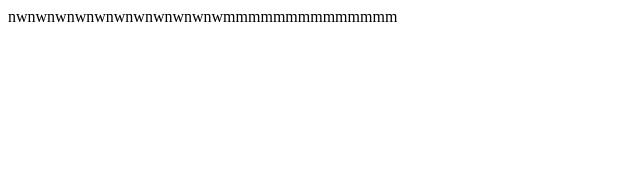
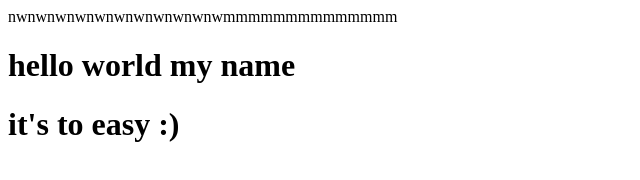
Before and after one commit to Natthaphong-ntp/we-project, a plain HTML site: page index.html in a window 1280 px wide. Shown: the whole page, without its empty margins (0-640 px from the left). Drawn offline with Linux system fonts and the light colour scheme.

Commit message:
add new code page

```diff
--- a/index.html
+++ b/index.html
@@ -7,5 +7,7 @@
 </head>
 <body>
     <h> nwnwnwnwnwnwnwnwnwnwnwmmmmmmmmmmmmmm</h>
+    <h1>hello world my name </h1>
+    <h1>it's to easy :) </h1>
 </body>
 </html>
```
